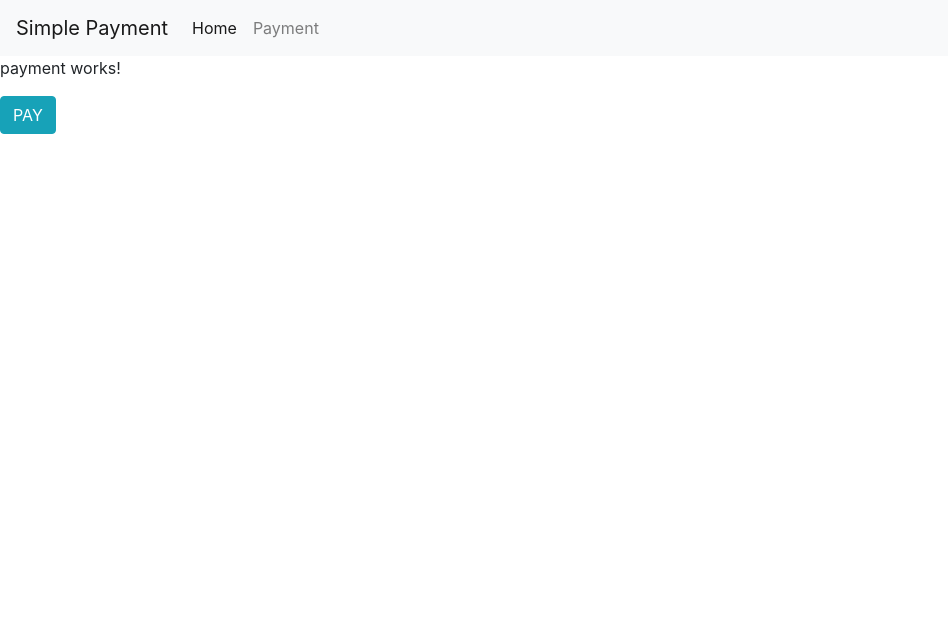
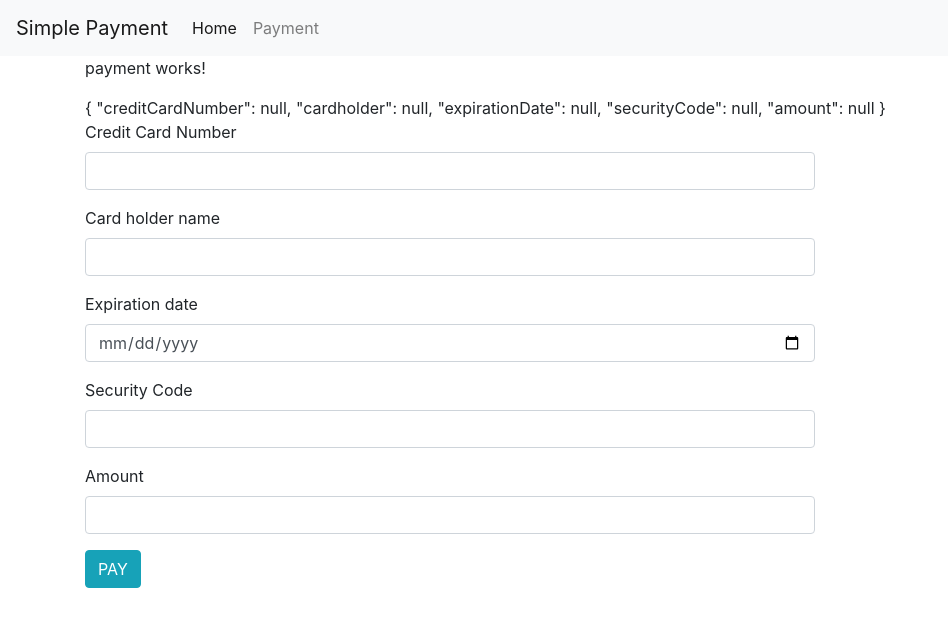
Before and after one commit to stanilasvetlana/simple-payment, an Angular app: page /payment in a window 1280 px wide. Shown: the top 626 px of the page, without its empty margins (0-948 px from the left). Built offline with nearby package versions, Linux system fonts and the light colour scheme.

Commit message:
Form, data service, toastr, minivalidation added

```diff
--- a/angular.json
+++ b/angular.json
@@ -25,6 +25,7 @@
             ],
             "styles": [
               "node_modules/bootstrap/dist/css/bootstrap.min.css",
+              "node_modules/ngx-toastr/toastr.css",
               "src/styles.css"
             ],
             "scripts": []
--- a/package.json
+++ b/package.json
@@ -11,7 +11,7 @@
   },
   "private": true,
   "dependencies": {
-    "@angular/animations": "~10.2.0",
+    "@angular/animations": "^10.2.0",
     "@angular/common": "~10.2.0",
     "@angular/compiler": "~10.2.0",
     "@angular/core": "~10.2.0",
@@ -20,6 +20,7 @@
     "@angular/platform-browser-dynamic": "~10.2.0",
     "@angular/router": "~10.2.0",
     "bootstrap": "^4.5.3",
+    "ngx-toastr": "^13.1.0",
     "rxjs": "~6.6.0",
     "tslib": "^2.0.0",
     "zone.js": "~0.10.2"
--- a/src/app/app.component.html
+++ b/src/app/app.component.html
@@ -1,2 +1,4 @@
 <app-menu></app-menu>
-<router-outlet></router-outlet>
+<div class="container">
+  <router-outlet></router-outlet>
+</div>
--- a/src/app/app.module.ts
+++ b/src/app/app.module.ts
@@ -7,6 +7,10 @@ import { MenuComponent } from './menu/menu.component';
 import { MainComponent } from './views/main/main.component';
 import { PaymentComponent } from './views/payment/payment.component';
 import { PaymentSuccessfulComponent } from './views/success/payment-successful.component';
+import {HttpClientModule} from '@angular/common/http';
+import {FormsModule, ReactiveFormsModule} from '@angular/forms';
+import {BrowserAnimationsModule} from '@angular/platform-browser/animations';
+import {ToastrModule} from 'ngx-toastr';
 
 @NgModule({
   declarations: [
@@ -18,7 +22,12 @@ import { PaymentSuccessfulComponent } from './views/success/payment-successful.c
   ],
   imports: [
     BrowserModule,
+    FormsModule,
+    ReactiveFormsModule,
+    HttpClientModule,
     AppRoutingModule,
+    BrowserAnimationsModule, // required animations module
+    ToastrModule.forRoot({})
   ],
   providers: [],
   bootstrap: [AppComponent]
--- /dev/null
+++ b/src/app/services/payment.models.ts
@@ -0,0 +1,17 @@
+export interface IPaymentRequest {
+  creditCardNumber: string;
+  cardholder: string;
+  expirationDate: Date;
+  securityCode?: string;
+  amount: number;
+}
+
+export enum PaymentStatus {
+  Success = 'Success',
+  Error = 'Error'
+}
+
+export interface IPaymentResponse {
+  status: PaymentStatus;
+  reason?: string;
+}
--- /dev/null
+++ b/src/app/services/payment.service.ts
@@ -0,0 +1,22 @@
+import {Injectable} from '@angular/core';
+import {Observable} from 'rxjs';
+import {IPaymentRequest, IPaymentResponse} from './payment.models';
+import {HttpClient} from '@angular/common/http';
+
+@Injectable({
+  providedIn: 'root'
+})
+export class PaymentService {
+
+  constructor(private httpClient: HttpClient) {
+  }
+
+  public performPayment(payload: IPaymentRequest): Observable<IPaymentResponse> {
+    // return of({
+    //   status: Math.random() > 0.5 ? PaymentStatus.Error : PaymentStatus.Success,
+    //   reason: 'Insert reasons'
+    // });
+    const apiUrl = 'https://run.mocky.io/v3/d0e54783-7dfe-4077-8953-312e6f319433';
+    return this.httpClient.post<IPaymentResponse>(apiUrl, payload);
+  }
+}
--- a/src/app/views/payment/payment.component.html
+++ b/src/app/views/payment/payment.component.html
@@ -1,2 +1,49 @@
 <p>payment works!</p>
-<button class="btn btn-info" [routerLink]="'/payment-successful'">PAY</button>
+{{form.value | json}}
+
+  <div class="row">
+    <div class="col-xs-12 col-sm-10 col-md-8 col-sm-offset-1 col-md-offset-2">
+      <form [formGroup]="form">
+        <div class="form-group">
+          <label for="creditCardNumber">Credit Card Number</label>
+          <input type="text"
+                 formControlName="creditCardNumber"
+                 id="creditCradNumber"
+                 class="form-control">
+
+          <span *ngIf="shouldDisplayErrorForControl('creditCardNumber')">
+            ERROR
+          </span>
+        </div>
+        <div class="form-group">
+          <label for="cardholder">Card holder name</label>
+          <input type="text"
+                 formControlName="cardholder"
+                 id="cardholder"
+                 class="form-control">
+        </div>
+        <div class="form-group">
+          <label for="expirationDate">Expiration date</label>
+          <input type="date"
+                 formControlName="expirationDate"
+                 id="expirationDate"
+                 class="form-control">
+        </div>
+        <div class="form-group">
+          <label for="securityCode">Security Code</label>
+          <input type="string"
+                 formControlName="securityCode"
+                 id="securityCode"
+                 class="form-control">
+        </div>
+        <div class="form-group">
+          <label for="amount">Amount</label>
+          <input type="number"
+                 formControlName="amount"
+                 id="amount"
+                 class="form-control">
+        </div>
+      </form>
+    </div>
+  </div>
+<button class="btn btn-info" (click)="submit()">PAY</button>
--- a/src/app/views/payment/payment.component.ts
+++ b/src/app/views/payment/payment.component.ts
@@ -1,15 +1,67 @@
-import { Component, OnInit } from '@angular/core';
+import {Component} from '@angular/core';
+import {PaymentService} from '../../services/payment.service';
+import {PaymentStatus} from '../../services/payment.models';
+import {AbstractControl, FormBuilder, FormGroup, Validators} from '@angular/forms';
+import {Router} from '@angular/router';
+import {tap} from 'rxjs/operators';
+import {ToastrService} from 'ngx-toastr';
 
 @Component({
   selector: 'app-payment',
   templateUrl: './payment.component.html',
   styleUrls: ['./payment.component.css']
 })
-export class PaymentComponent implements OnInit {
+export class PaymentComponent {
+  public form!: FormGroup;
 
-  constructor() { }
-
-  ngOnInit(): void {
+  constructor(
+    private paymentService: PaymentService,
+    private formBuilder: FormBuilder,
+    private router: Router,
+    private toastr: ToastrService
+  ) {
+    this.createForm();
   }
 
+  private createForm(): void {
+    this.form = this.formBuilder.group({
+      creditCardNumber: [undefined, [Validators.required, Validators.pattern(regexValidator)]],
+      cardholder: [undefined],
+      expirationDate: [undefined],
+      securityCode: [undefined],
+      amount: [undefined]
+    });
+  }
+
+  submit(): void {
+    console.log(this.form.controls.creditCardNumber);
+    console.log(this.form.getRawValue());
+
+    this.form.markAllAsTouched();
+
+    // if (!this.form.valid) {
+    //   return;
+    // }
+    this.paymentService.performPayment(this.form.getRawValue()).pipe(
+      tap(response => {
+        if (response.status === PaymentStatus.Success) {
+          this.router.navigate(['/payment-successful']);
+        } else {
+          this.toastr.error(response.reason);
+        }
+      })
+    ).subscribe();
+  }
+
+  shouldDisplayErrorForControl(controlName: string): boolean {
+    const control: AbstractControl | null = this.form.get(controlName);
+
+    if (!control) {
+      throw Error('Invalid control name');
+    }
+    return control.dirty && control.invalid || control.touched;
+  }
 }
+
+
+const regexValidator = `^(?:4[0-9]{12}(?:[0-9]{3})?|5[1-5][0-9]{14}|3[47][0-9]{13}|3(?:0[0-5]|[68][0-9])[0-9]{11}|6(?:011|5[0-9]{2})[0-9]{12}(?:2131|1800|35\\d{3})\\d{11})$`;
```
Also changed, not shown: 1 other file (tests, documents, lock files or other folders).
